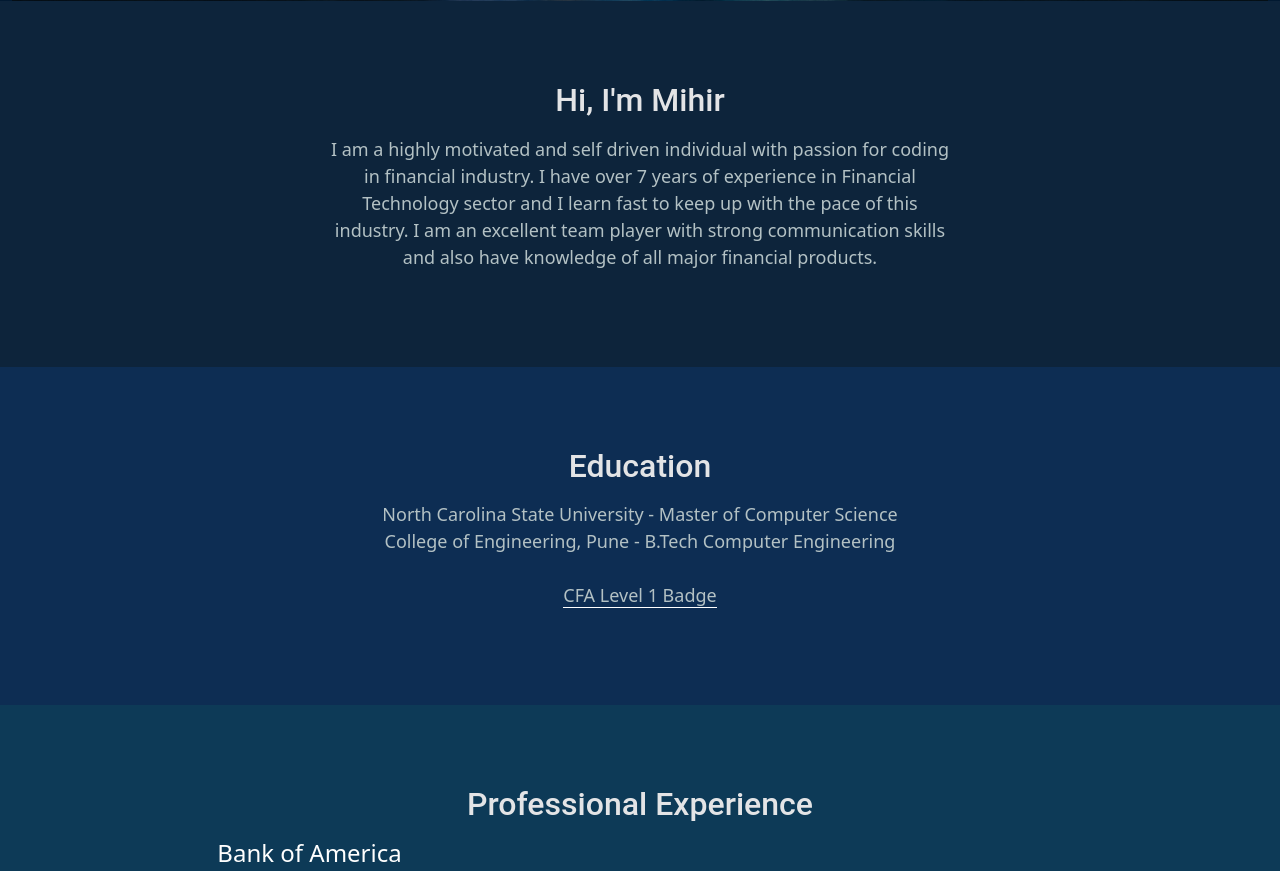
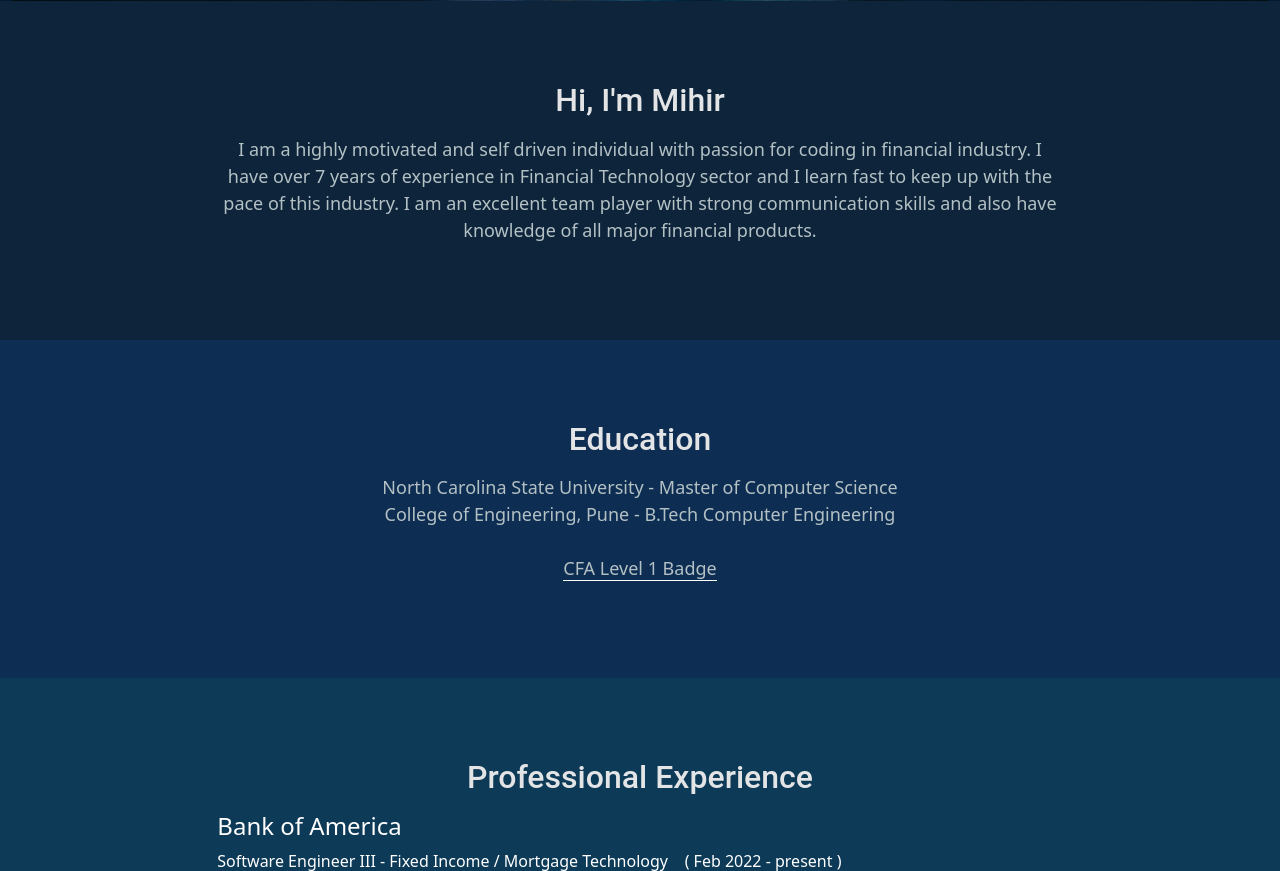
Before and after one commit to mihirdeshpande/mihir-portfolio, a Flask app: page / in a window 1280 px wide. Shown: the part 605-1476 px from the top of the page. Run offline with Flask 3, Linux system fonts and the light colour scheme; some libraries are stand-ins or nearby versions.

Commit message:
col-8 fix for intro and education

```diff
--- a/templates/home.html
+++ b/templates/home.html
@@ -48,7 +48,7 @@
   <section id="about" class="section text-center">
     <h2 class="mb-3 section-head">Hi, I'm Mihir</h2>
     <div class="row justify-content-center">
-      <div class="col-6">
+      <div class="col-8">
         <p class="intro-description-text">I am a highly motivated and self driven individual with passion for coding in financial industry. I have over 7 years of experience in Financial Technology sector and I learn fast to keep up with the pace of this industry. I am an excellent team player with strong communication skills and also have knowledge of all major financial products.
       </p>
       </div>
@@ -60,7 +60,7 @@
   <section id="education" class="section">
     <h2 class="mb-3 section-head">Education</h2>
    <div class="row justify-content-center">
-      <div class="col-6">
+      <div class="col-8">
         <p class="text-light">
           <a href="https://www.csc.ncsu.edu/" target="_blank" style="color:#b3c1c4; text-decoration:none;">North Carolina State University - Master of Computer Science</a><br>
           <a href="https://www.coep.org.in/" target="_blank" style="color:#b3c1c4; text-decoration:none">College of Engineering, Pune - B.Tech Computer Engineering</a><br><br>
```
